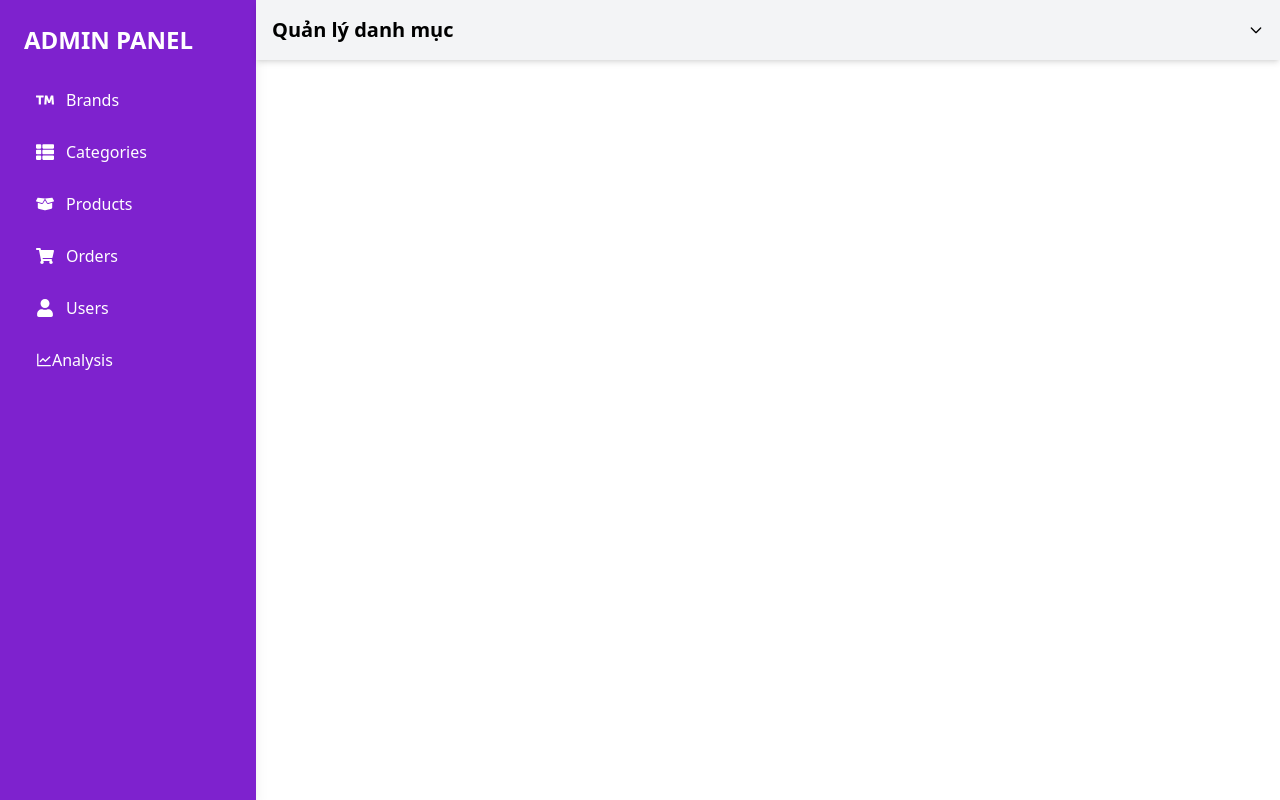
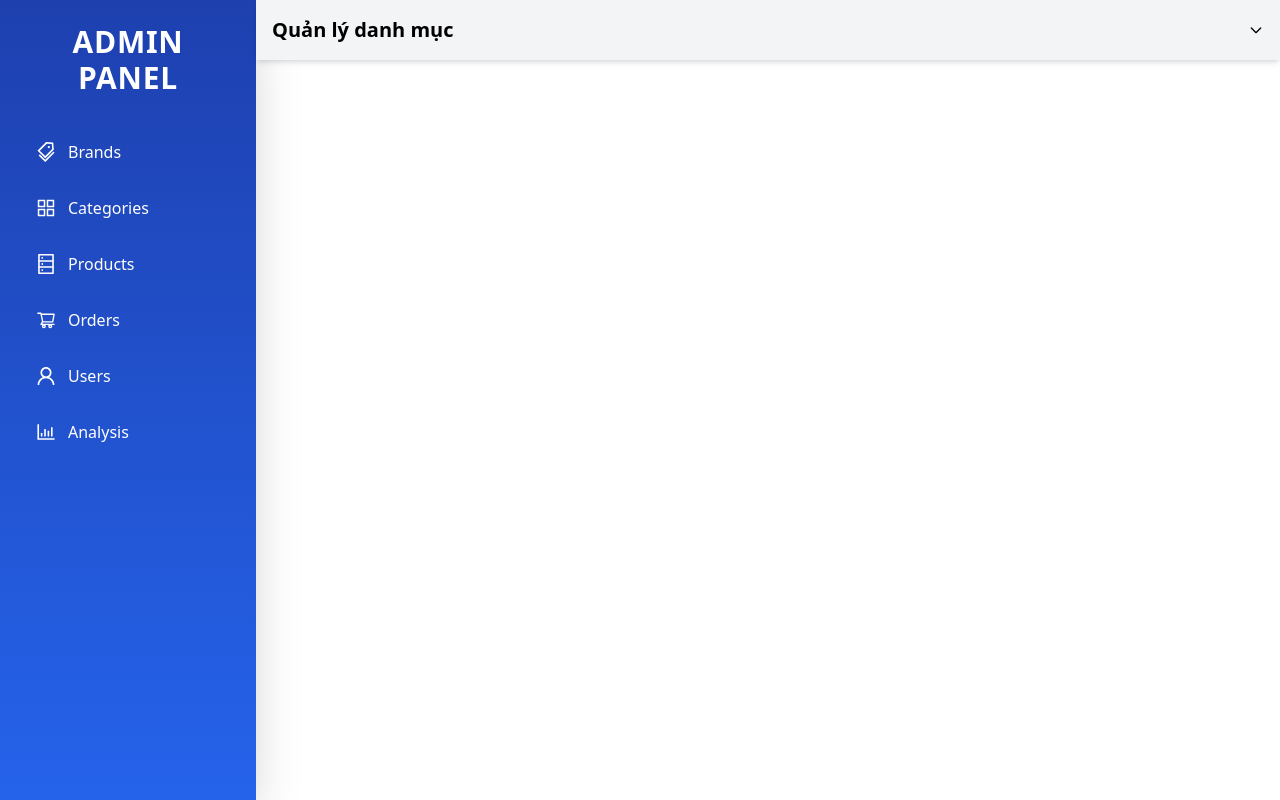
Before and after one commit to trantuananh2003/BanNoiThat_admin, a React (Create React App) app: page /admin in a window 1280 px wide. Built offline with nearby package versions, Linux system fonts and the light colour scheme.

Commit message:
Update table product

```diff
--- a/src/App.jsx
+++ b/src/App.jsx
@@ -4,7 +4,6 @@ import Auth from "./pages/Auth/Auth";
 import Brand from "./pages/Brand/Brand";
 import Category from "./pages/Category/Category";
 import Product from "./pages/Product/Product";
-import Order from "./pages/Order/Order";
 import { useEffect } from "react";
 import { useDispatch } from "react-redux";
 import { jwtDecode } from "jwt-decode";
--- a/src/components/Navbar.tsx
+++ b/src/components/Navbar.tsx
@@ -1,18 +1,24 @@
 import React, { useState } from 'react';
-import { useSelector } from 'react-redux';
+import { useDispatch, useSelector } from 'react-redux';
 import { RootState } from '../redux/store';
 import User from '../model/User';
+import { setUser, emptyUserState } from '../redux/features/userSlice';
 
 const Navbar: React.FC = () => {
-  const userData: User = useSelector((state: RootState) => state.users);
   const [dropdownOpen, setDropdownOpen] = useState(false);
+  const dispatch = useDispatch();
+  const userData: User = useSelector(
+    (state: RootState) => state.users
+  );
 
   const toggleDropdown = () => {
     setDropdownOpen(!dropdownOpen);
   };
 
   const onLogout = () => {
-    alert("Logged out!");
+    localStorage.removeItem('userToken');
+    dispatch(setUser(emptyUserState));
+    window.location.reload();
   };
 
   return (
--- a/src/components/Sidebar.tsx
+++ b/src/components/Sidebar.tsx
@@ -1,76 +1,72 @@
 import { NavLink } from "react-router-dom";
 import {
-  FaTrademark,
-  FaThList,
-  FaBoxOpen,
-  FaShoppingCart,
-  FaUser,
-} from "react-icons/fa";
-
-import { LineChartOutlined } from '@ant-design/icons';
+  AppstoreOutlined,
+  UserOutlined,
+  ShoppingCartOutlined,
+  BarChartOutlined,
+  TagsOutlined,
+  DatabaseOutlined,
+} from "@ant-design/icons";
 
 const Sidebar = () => {
   const navItem =
-    "flex items-center p-3 my-1 rounded transition-colors hover:bg-purple-800";
-
-  // Định nghĩa kiểu cho các biểu tượng
-  const BrandIcon = FaTrademark as React.FC<React.SVGProps<SVGSVGElement>>;
-  const CategoryIcon = FaThList as React.FC<React.SVGProps<SVGSVGElement>>;
-  const ProductIcon = FaBoxOpen as React.FC<React.SVGProps<SVGSVGElement>>;
-  const OrderIcon = FaShoppingCart as React.FC<React.SVGProps<SVGSVGElement>>;
-  const UserIcon = FaUser as React.FC<React.SVGProps<SVGSVGElement>>;
+    "flex items-center p-3 my-1 rounded-lg transition-all duration-300 hover:bg-purple-700 hover:scale-105";
 
   return (
-    <div className="w-64 bg-purple-700 text-white h-screen p-6 shadow-lg">
-      <h2 className="text-2xl font-bold mb-5">ADMIN PANEL</h2>
+    <div className="w-64 bg-gradient-to-b from-blue-800 to-blue-600 text-white h-screen p-6 shadow-2xl">
+      <h2 className="text-3xl font-extrabold mb-8 text-center tracking-wide">
+        ADMIN PANEL
+      </h2>
+      <div className="space-y-2">
         <NavLink
           to="/admin/brands"
           className={({ isActive }) =>
-          `${navItem} ${isActive ? "bg-purple-800" : ""}`
+            `${navItem} ${isActive ? "bg-purple-700 shadow-inner" : ""}`
           }
         >
-        <BrandIcon className="mr-3 text-lg" /> Brands
+          <TagsOutlined className="mr-3 text-xl" /> Brands
         </NavLink>
         <NavLink
           to="/admin/categories"
           className={({ isActive }) =>
-          `${navItem} ${isActive ? "bg-purple-800" : ""}`
+            `${navItem} ${isActive ? "bg-purple-700 shadow-inner" : ""}`
           }
         >
-        <CategoryIcon className="mr-3 text-lg" /> Categories
+          <AppstoreOutlined className="mr-3 text-xl" /> Categories
         </NavLink>
         <NavLink
           to="/admin/products"
           className={({ isActive }) =>
-          `${navItem} ${isActive ? "bg-purple-800" : ""}`
+            `${navItem} ${isActive ? "bg-purple-700 shadow-inner" : ""}`
           }
         >
-        <ProductIcon className="mr-3 text-lg" /> Products
+          <DatabaseOutlined className="mr-3 text-xl" /> Products
         </NavLink>
         <NavLink
           to="/admin/orders"
           className={({ isActive }) =>
-          `${navItem} ${isActive ? "bg-purple-800" : ""}`
+            `${navItem} ${isActive ? "bg-purple-700 shadow-inner" : ""}`
           }
         >
-        <OrderIcon className="mr-3 text-lg" /> Orders
+          <ShoppingCartOutlined className="mr-3 text-xl" /> Orders
         </NavLink>
         <NavLink
           to="/admin/users"
           className={({ isActive }) =>
-          `${navItem} ${isActive ? "bg-purple-800" : ""}`
+            `${navItem} ${isActive ? "bg-purple-700 shadow-inner" : ""}`
           }
         >
-        <UserIcon className="mr-3 text-lg" /> Users
+          <UserOutlined className="mr-3 text-xl" /> Users
         </NavLink>
         <NavLink
           to="/admin/analysis"
           className={({ isActive }) =>
-          `${navItem} ${isActive ? "bg-purple-800" : ""}`
+            `${navItem} ${isActive ? "bg-purple-700 shadow-inner" : ""}`
           }
         >
-        <LineChartOutlined />Analysis
+          <BarChartOutlined className="mr-3 text-xl" /> Analysis
         </NavLink>
+      </div>
     </div>
   );
 };
--- a/src/pages/Order/Order.tsx
+++ /dev/null
@@ -1,17 +0,0 @@
-import React from 'react';
-import OrderTable from './components/OrderTable';
-
-const Order: React.FC = () => {
-    return (
-        <div className="container mx-auto p-4">
-            <h1 className="text-2xl font-bold mb-6">Order Management</h1>
-            <div className="flex flex-col lg:flex-row justify-between items-start lg:items-center space-y-4 lg:space-y-0 lg:space-x-4">
-                <div className="w-full lg:w-3/4">
-                    <OrderTable />
-                </div>
-            </div>
-        </div>
-    );
-};
-
-export default Order;
--- a/src/pages/Order/components/OrderTable.tsx
+++ /dev/null
@@ -1,74 +0,0 @@
-import React, { useEffect, useState } from "react";
-import clientAPI from "../../../client-api/rest-client";
-
-interface Order {
-  Id: number;
-  User_Id: string;
-  OrderPaidTime: string;
-  TotalPrice: number;
-  PaymentMethod: string;
-  PaymentStatus: string;
-  OrderStatus: string;
-  ShippingAddress: string;
-  PhoneNumber: string;
-}
-
-const Status_Order_Pending = "Pending";
-const Status_Order_Processing = "Processing";
-const Status_Order_Shipping = "Shipping";
-const Status_Order_Done = "Done";
-const Status_Order_Returned = "Returned";
-const Status_Order_Cancelled = "Cancelled";
-
-const orderStatuses = [
-  Status_Order_Pending,
-  Status_Order_Processing,
-  Status_Order_Shipping,
-  Status_Order_Done,
-  Status_Order_Returned,
-  Status_Order_Cancelled,
-];
-
-const OrderTable: React.FC = () => {
-  const [orders, setOrders] = useState<Order[]>([]);
-
-  const fetchOrders = async () => {
-    try {
-      const response = await clientAPI.service("Orders/Manager").find(`OrderStatus="pending"`);
-      setOrders(response as Order[]);
-    } catch (error) {
-      console.error("Error fetching orders:", error);
-    }
-  };
-
-  useEffect(() => {
-    fetchOrders();
-  }, []);
-
-  return (
-    <div className="grid grid-cols-6 gap-4 p-4">
-      {orderStatuses.map((status) => (
-        <div key={status} className="border rounded-lg p-4 shadow-md bg-white">
-          <h2 className="text-lg font-semibold mb-3 text-gray-700">{status}</h2>
-          <div className="space-y-3">
-            {orders
-              .filter((order) => order.OrderStatus === status)
-              .map((order) => (
-                <div key={order.Id} className="p-3 border rounded-md shadow-sm bg-gray-100">
-                  <p className="text-sm font-semibold">Mã đơn: {order.Id}</p>
-                  <p className="text-sm">Giá: {order.TotalPrice.toLocaleString()} VNĐ</p>
-                  <p className="text-sm">Thanh toán: {order.PaymentMethod}</p>
-                  <p className="text-sm">Trạng thái: {order.PaymentStatus}</p>
-                  <button className="mt-2 px-3 py-1 bg-blue-500 text-white text-sm rounded-md hover:bg-blue-600">
-                    Chi tiết
-                  </button>
-                </div>
-              ))}
-          </div>
-        </div>
-      ))}
-    </div>
-  );
-};
-
-export default OrderTable;
--- a/src/pages/Order/index.tsx
+++ b/src/pages/Order/index.tsx
@@ -40,9 +40,9 @@ const OrderPage = () => {
     )
   );
 
-  const triggerCancelOrder = async (orderId: string) => {
+  const triggerUpdateStatusOrder = async (orderId: string, orderStatus: string) => {
     let formData = new FormData();
-    formData.append("orderStatus", "Cancelled");
+    formData.append("orderStatus", orderStatus);
 
     const response: ApiResponse = await clientAPI.service("orders").patchEachProperty(orderId, 'orderStatus', formData);
     if (response.isSuccess) {
@@ -130,9 +130,17 @@ const OrderPage = () => {
                   ))}
                   <div><span className="text-lg text-black font-bold">Địa chỉ nhận hàng: </span>{order.shippingAddress}</div>
                 </div>
-                <div className="flex justify-end">
-                  <button className="bg-red-600 rounded-md px-2 py-1 text-white" onClick={() => triggerCancelOrder(order.id)}>Hủy đơn</button>
-                </div>
+                {
+                  order.orderStatus === "Pending" &&
+                  <div className="flex gap-3 justify-end">
+                    <div className="flex justify-end">
+                      <button className="bg-green-600 rounded-md px-2 py-1 text-white" onClick={() => triggerUpdateStatusOrder(order.id, "Processing")}>Xác nhận</button>
+                    </div>
+                    <div className="flex justify-end">
+                      <button className="bg-red-600 rounded-md px-2 py-1 text-white" onClick={() => triggerUpdateStatusOrder(order.id, "Cancelled")}>Hủy đơn</button>
+                    </div>
+                  </div>
+                }
               </div>
             ))
           )}
--- a/src/pages/Product/components/TableProduct.tsx
+++ b/src/pages/Product/components/TableProduct.tsx
@@ -45,7 +45,7 @@ const TableProduct: React.FC = () => {
     const handleSave = async (key: string) => {
         if (editProduct.name?.trim()) {
             try {
-                await clientAPI.service('Products').patch(key, editProduct);
+                await clientAPI.service('Products').put(key, editProduct);
                 setData((prevData) =>
                     prevData.map((item) =>
                         item.id === key ? { ...item, ...editProduct } : item
@@ -87,11 +87,6 @@ const TableProduct: React.FC = () => {
 
     const columns = [
         {
-            title: 'ID',
-            dataIndex: 'id',
-            key: 'id',
-        },
-        {
             title: 'Tên sản phẩm',
             dataIndex: 'name',
             key: 'name',
@@ -129,18 +124,18 @@ const TableProduct: React.FC = () => {
                 text ? <Image width={50} src={text} /> : 'No Image Available'
             ),
         },
-        {
-            title: 'Giá gốc',
-            dataIndex: 'price',
-            key: 'price',
-            render: (price: number) => price.toLocaleString() + ' VND',
-        },
-        {
-            title: 'Giá giảm',
-            dataIndex: 'salePrice',
-            key: 'salePrice',
-            render: (salePrice: number) => salePrice.toLocaleString() + ' VND',
-        },
+        // {
+        //     title: 'Giá gốc',
+        //     dataIndex: 'price',
+        //     key: 'price',
+        //     render: (price: number) => price.toLocaleString() + ' VND',
+        // },
+        // {
+        //     title: 'Giá giảm',
+        //     dataIndex: 'salePrice',
+        //     key: 'salePrice',
+        //     render: (salePrice: number) => salePrice.toLocaleString() + ' VND',
+        // },
         {
             title: 'Từ khóa',
             dataIndex: 'keyword',
```
Lines whose indentation alone changed are shown as unchanged.
